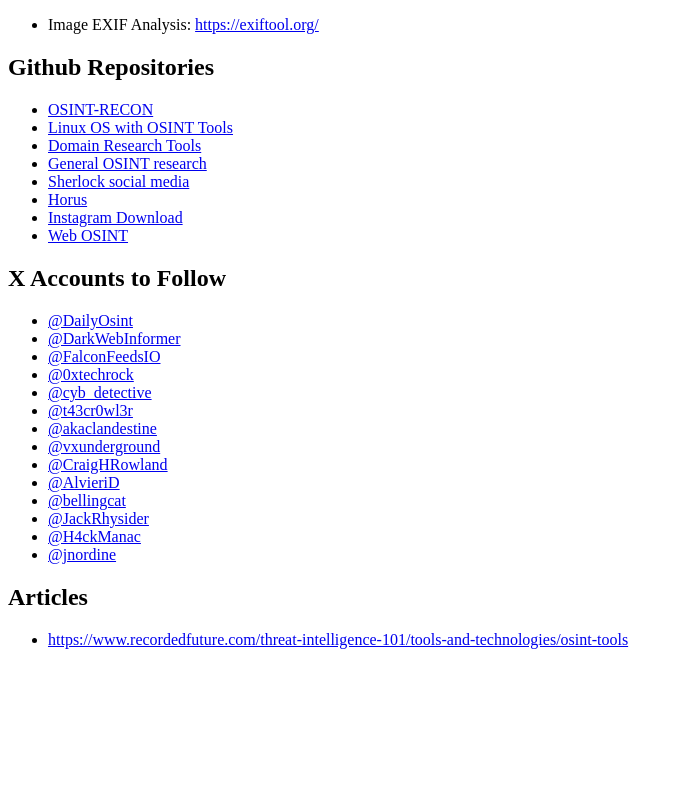
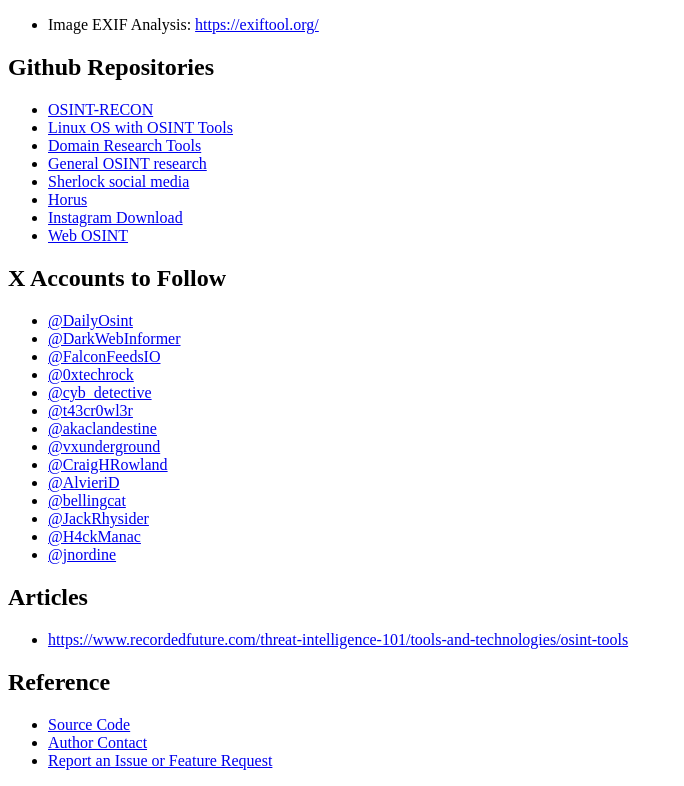
Before and after one commit to Steve0verton/osint, a plain HTML site: page public/index.html in a window 1280 px wide. Shown: the part 460-1246 px from the top of the page, without its empty margins (0-684 px from the left). Before the commit the page ends 1125 px from the top, so only its background shows below. Drawn offline with Linux system fonts and the light colour scheme.

Commit message:
Add reference

```diff
--- a/public/index.html
+++ b/public/index.html
@@ -71,6 +71,13 @@
       <ul>
           <li><a href="https://www.recordedfuture.com/threat-intelligence-101/tools-and-technologies/osint-tools">https://www.recordedfuture.com/threat-intelligence-101/tools-and-technologies/osint-tools</a></li>
       </ul>
+
+      <h2>Reference</h2>
+      <ul>
+        <li><a href="https://github.com/Steve0verton/osint">Source Code</a></li>
+        <li><a href="https://www.linkedin.com/in/overton/">Author Contact</a></li>
+        <li><a href="https://github.com/Steve0verton/osint/issues">Report an Issue or Feature Request</a></li>
+      </ul>
     </main>
   </body>
 </html>
```
